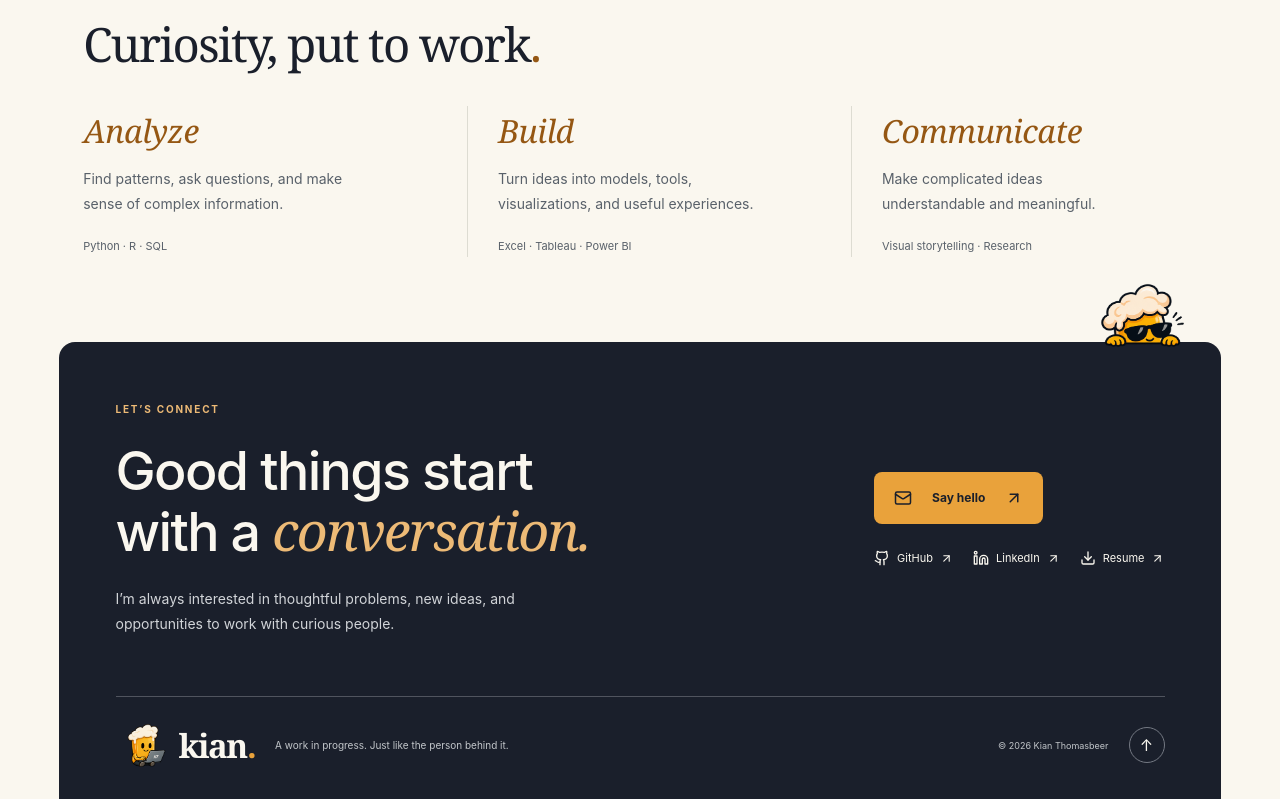
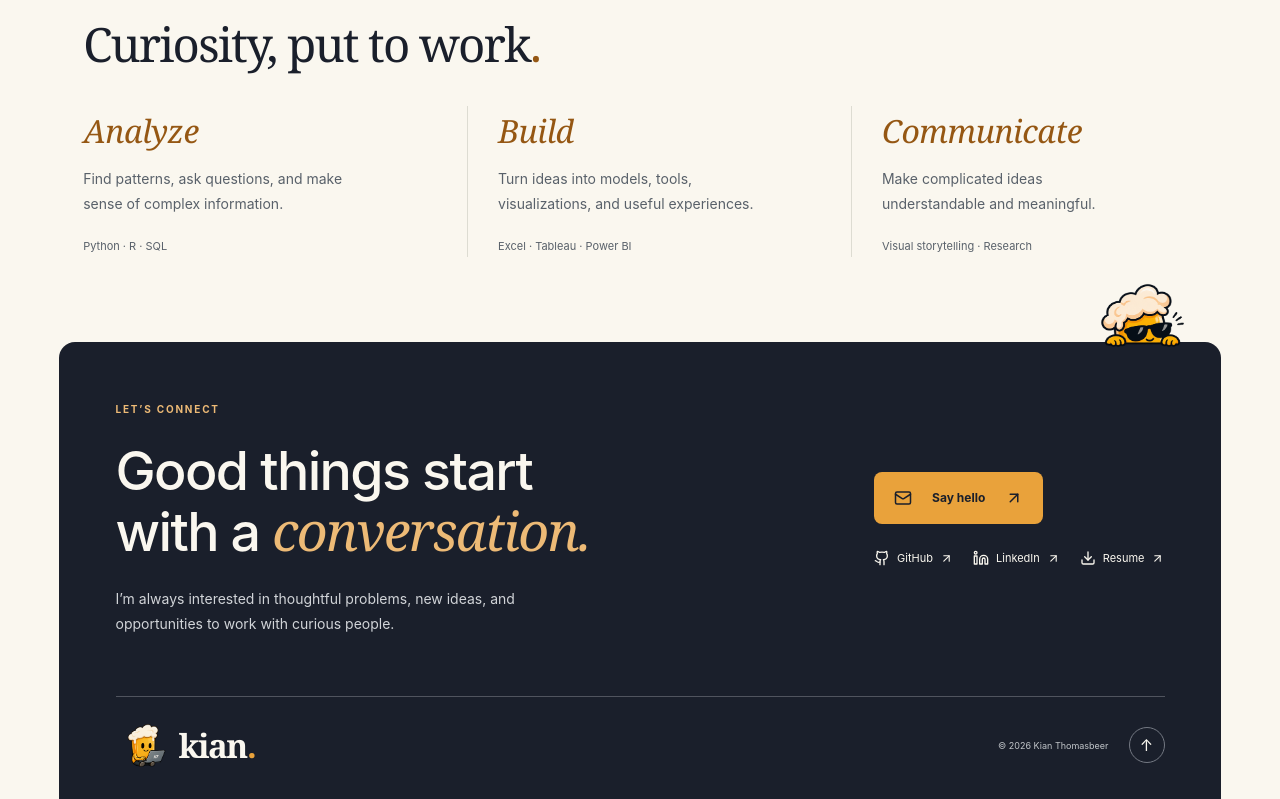
Before and after one commit to MrHim0thy/kianthomasbeer.com, a React (Vite) app: page / in a window 1280 px wide. Shown: the part 3165-3964 px from the top of the page. Built offline with nearby package versions, Linux system fonts and the light colour scheme.

Commit message:
edit footer to remove text

```diff
--- a/src/App.tsx
+++ b/src/App.tsx
@@ -142,7 +142,6 @@ export default function App() {
         </motion.main>
         <footer className={location.pathname === "/" ? "home-footer" : undefined}>
           <Brand />
-          <p>A work in progress. Just like the person behind it.</p>
           <span>© {new Date().getFullYear()} Kian Thomasbeer</span>
           <a
             href="#top"
```
